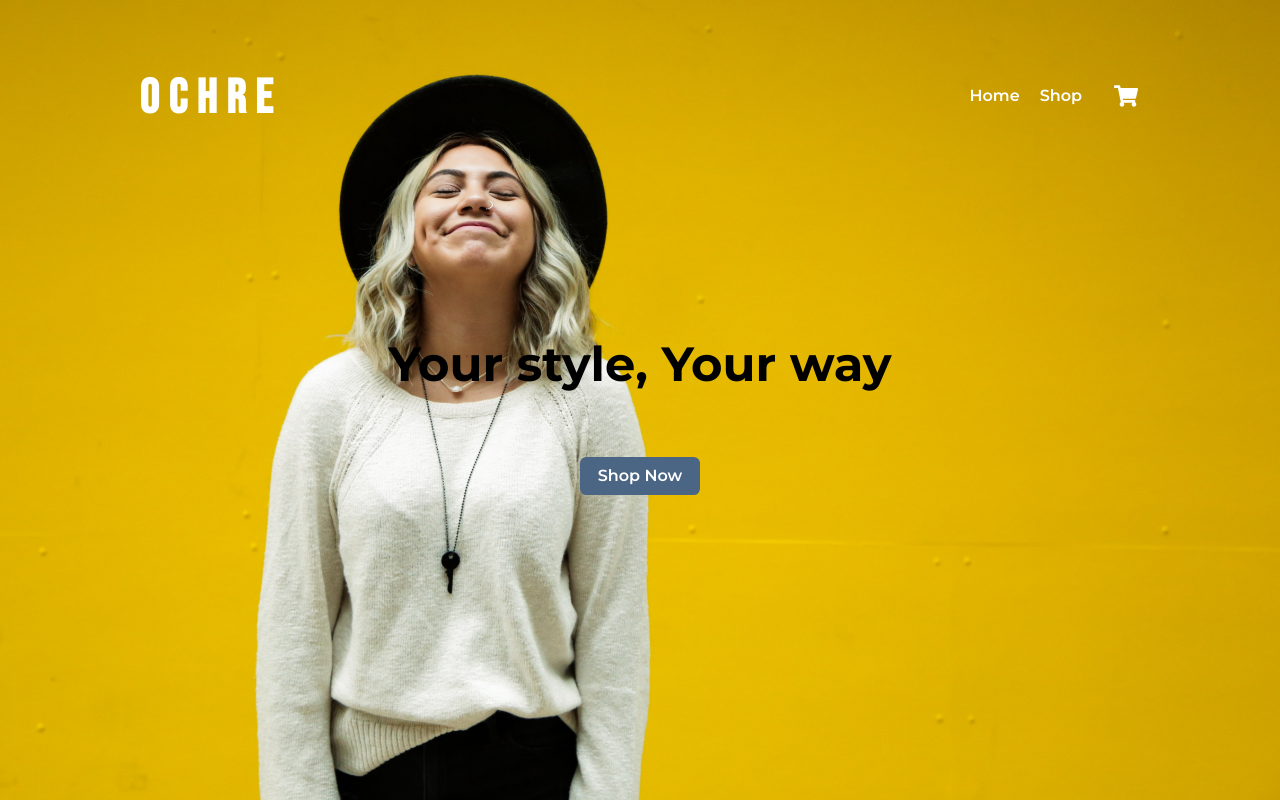
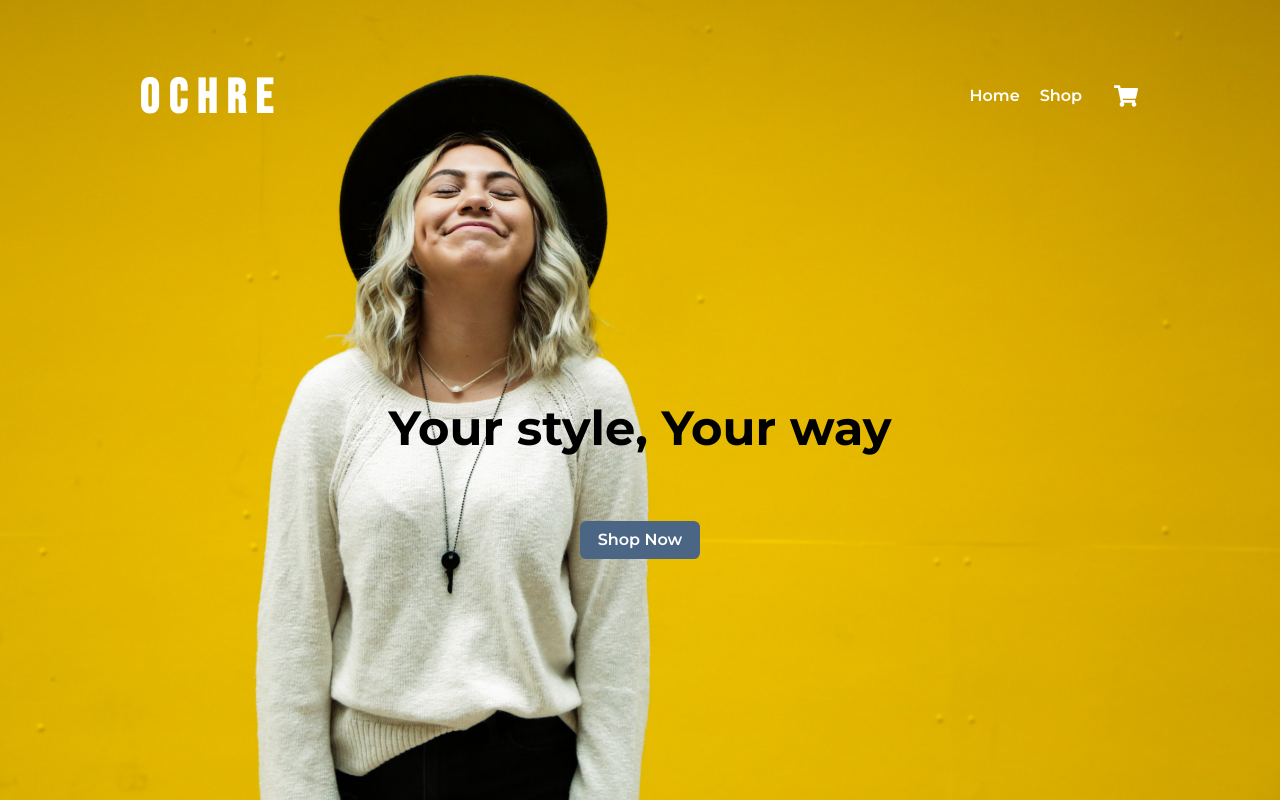
Before and after one commit to kapaha/shopping-cart, a React (Create React App) app: page / in a window 1280 px wide. Built offline with nearby package versions, Linux system fonts and the light colour scheme.

Commit message:
Change hero message position

```diff
--- a/src/pages/Home/components/Hero/Hero.styled.js
+++ b/src/pages/Home/components/Hero/Hero.styled.js
@@ -20,7 +20,7 @@ export const Image = styled.img`
 
 export const MessageContainer = styled.div`
     text-align: center;
-    padding: 100px;
+    margin-top: 10vmax;
 
     > * + * {
         margin-top: 2rem;
```
